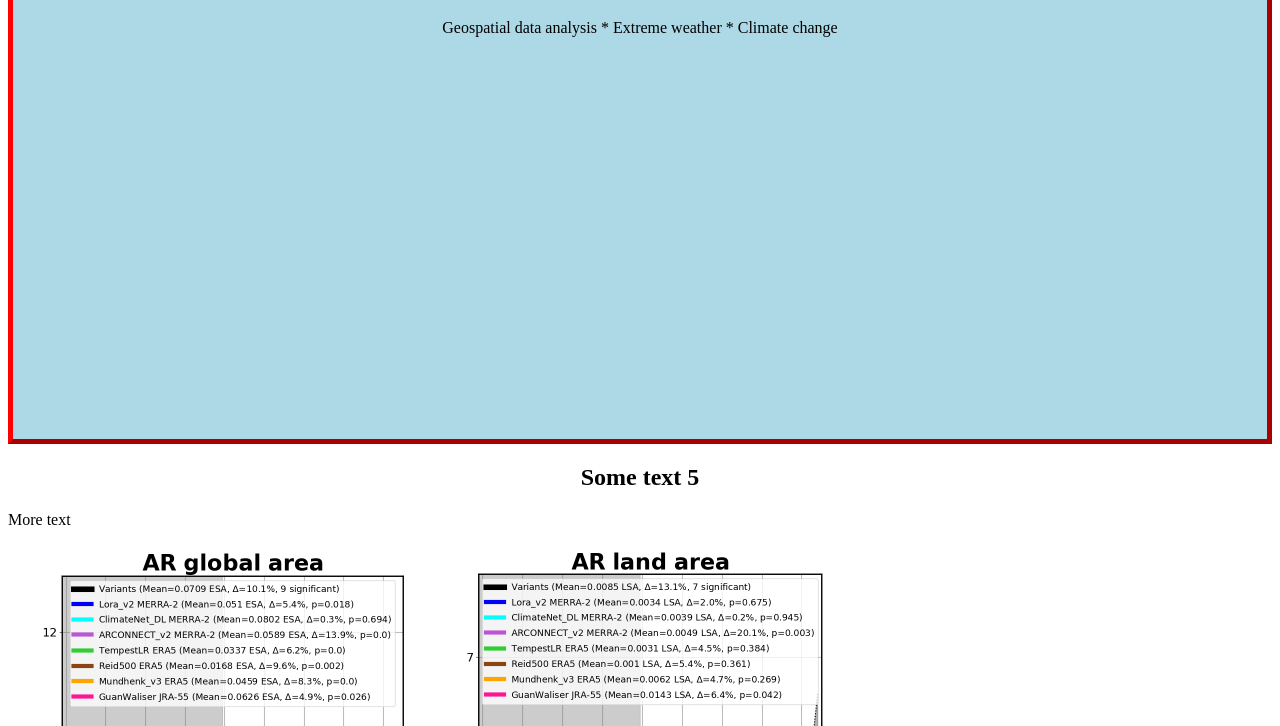
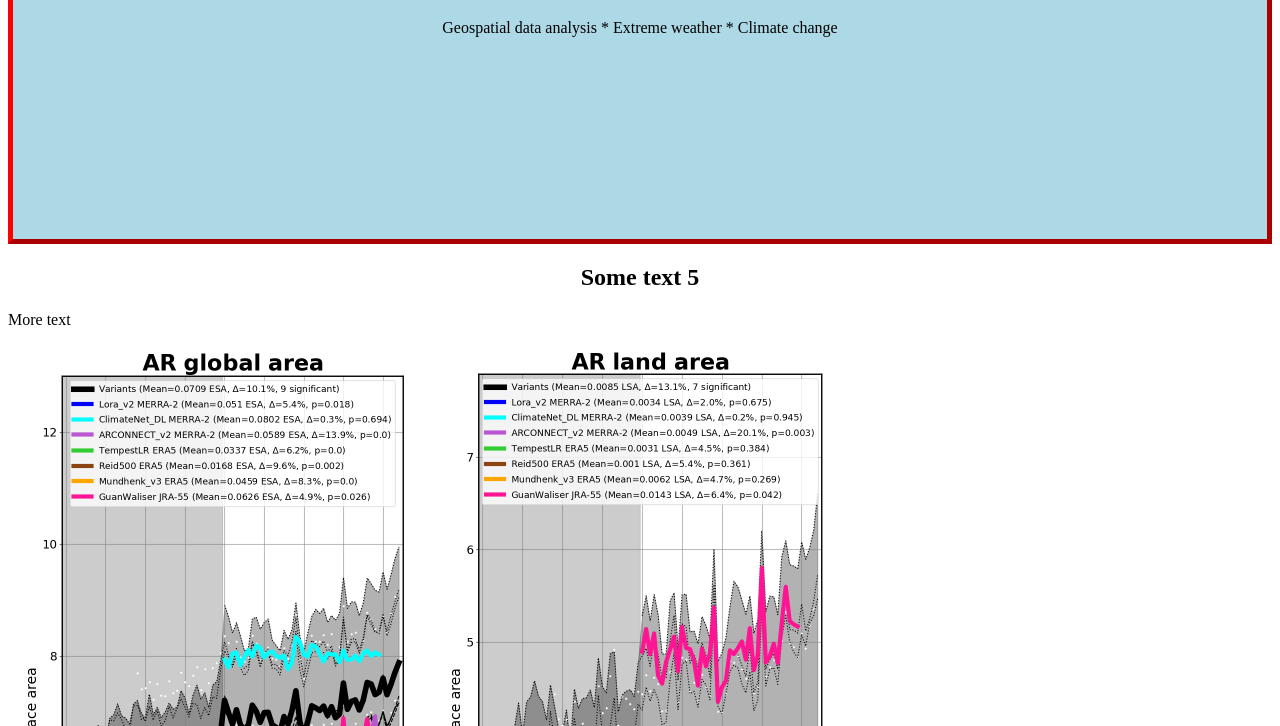
Before and after one commit to lexihenny/lexihenny, a plain HTML site: page index.html in a window 1280 px wide. Shown: the part 74-800 px from the top of the page. Drawn offline with Linux system fonts and the light colour scheme.

Commit message:
Update styles.css

```diff
--- a/styles.css
+++ b/styles.css
@@ -2,7 +2,7 @@
   border: 5px outset red;
   background-color: lightblue;
   text-align: center;
-  height: 500px;
+  height: 300px;
 }
 
 h1  {color: blue; text-align: center;}
@@ -10,16 +10,13 @@ p  {color: black; text-align: center;}
 
 h2  {color: black; text-align: center;}
 p1  {color: black; text-align: center;}
-.img_container {
-    width: 100%;
-    text-align: center;
+
+.myDiv {
+  border: 5px outset red;
+  background-color: lightblue;
+  text-align: center;
 }
 img {
   width: 400;
   height: auto;
 }
-.myDiv {
-  border: 5px outset red;
-  background-color: lightblue;
-  text-align: center;
-}
```
